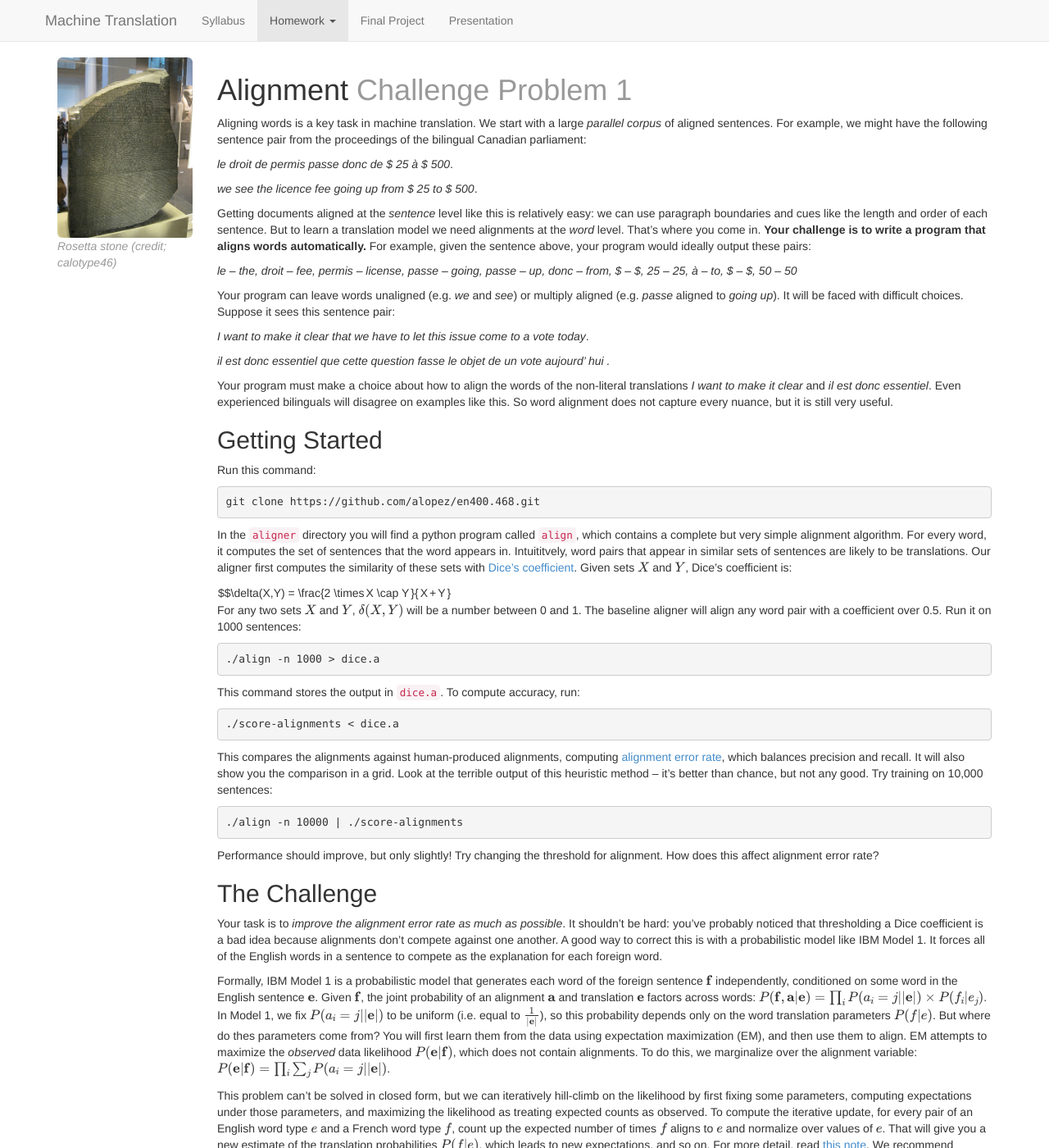
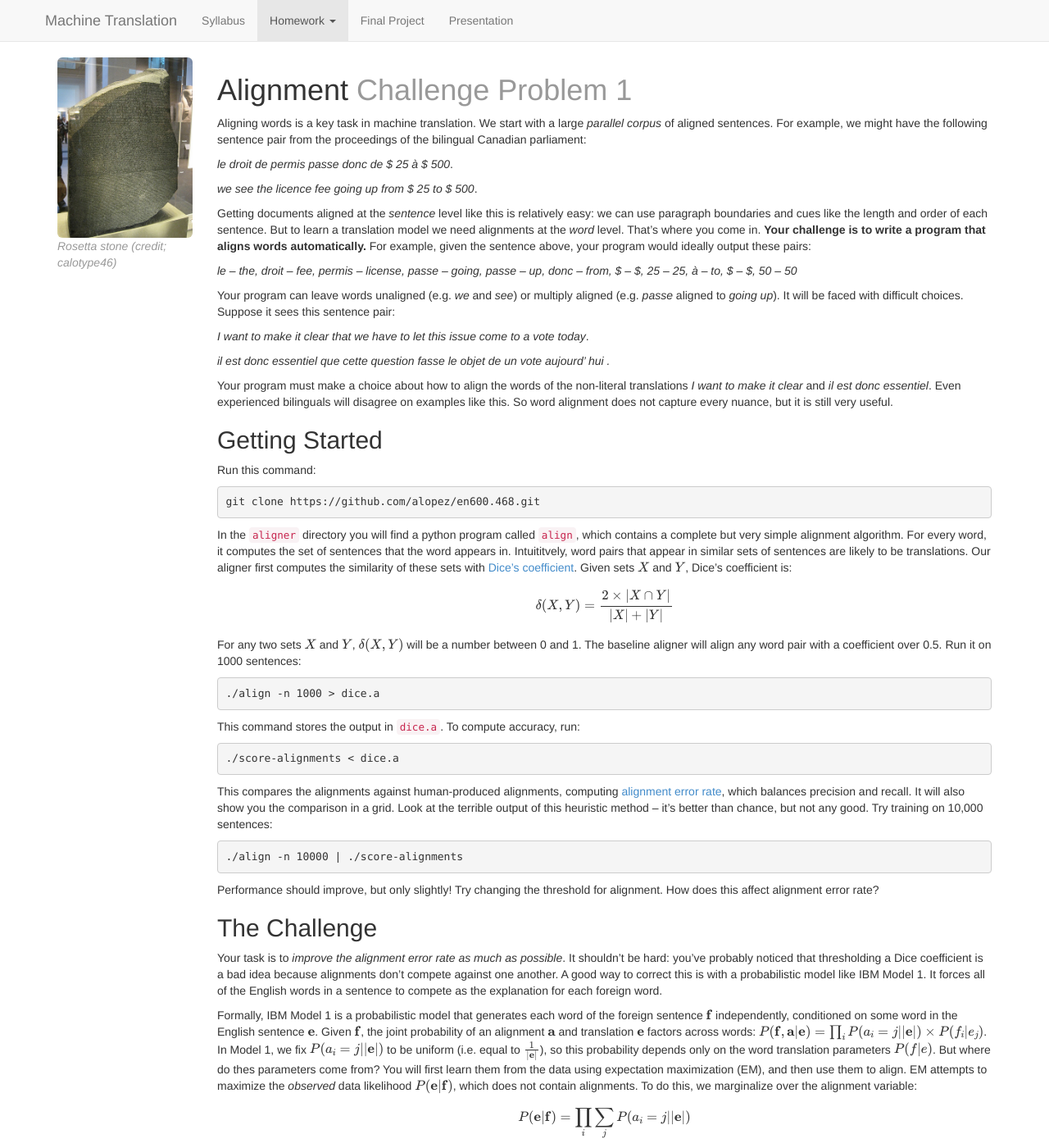
Before and after one commit to mt-class/jhu, a Jekyll site: the page built from hw1.md, in a window 1280 px wide and 1400 px high. Shown: the whole window at 82% size. Built offline with Jekyll 4.4.1, drawn with Linux system fonts in a browser that asks for light colours; nearby versions of some CDN libraries; formulas are drawn with MathJax 3.

Commit message:
Fix typo

```diff
--- a/hw1.md
+++ b/hw1.md
@@ -57,7 +57,7 @@ Getting Started
 
 Run this command:
 
-    git clone https://github.com/alopez/en400.468.git
+    git clone https://github.com/alopez/en600.468.git
 
 In the `aligner` directory you will find a python program called
 `align`, which contains a complete but very simple alignment algorithm.
@@ -67,7 +67,7 @@ to be translations. Our aligner first computes the similarity of these sets  wit
 [Dice's coefficient](http://en.wikipedia.org/wiki/Dice's_coefficient/). Given
 sets $$X$$ and $$Y$$, Dice's coefficient is:
 
-$$\delta(X,Y) = \frac{2 \times |X \cap Y|}{|X| + |Y|}
+<p>$$\delta(X,Y) = \frac{2 \times |X \cap Y|}{|X| + |Y|}$$</p>
 
 For any two sets $$X$$ and $$Y$$, $$\delta(X,Y)$$ will be a number between
 0 and 1. The baseline aligner will align any word pair with a
@@ -112,7 +112,8 @@ thes parameters come from? You will first learn them from the data using
 expectation maximization (EM), and then use them to align. EM attempts to
 maximize the *observed* data likelihood $$P({\bf e}|{\bf f})$$, which does not contain
 alignments. To do this, we marginalize over the alignment variable:
-$$P({\bf e}|{\bf f}) = \prod_i \sum_j P(a_i = j | |{\bf e}|)$$.
+
+<p>$$P({\bf e}|{\bf f}) = \prod_i \sum_j P(a_i = j | |{\bf e}|)$$</p>
 
 This problem can't be solved in closed form, but we can iteratively
 hill-climb on the likelihood by first fixing some parameters, computing
```
